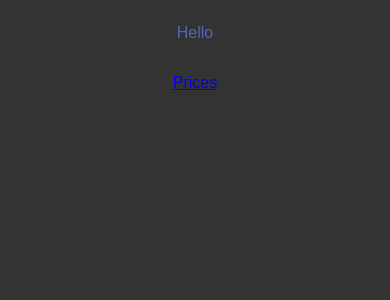
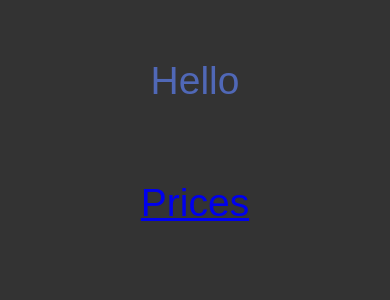
Before and after one commit to atlemagnussen/elprices, a SvelteKit app in the folder svelte-kit/: page / in a window 390 px wide. Shown: the top 300 px of the page. Built offline with nearby package versions, Linux system fonts and the light colour scheme.

Commit message:
try make it responsive no matter viewport size

```diff
--- a/svelte-kit/src/routes/CurrentPrice.svelte
+++ b/svelte-kit/src/routes/CurrentPrice.svelte
@@ -28,8 +28,8 @@
         justify-content: center;
         align-items: center;
         gap: 0.5rem;
-        height: 8rem;
-        width: 8rem;
+        height: 90vw;
+        width: 90vw;
 
         border-radius: 50%;
         /* background: var(--digilean-primary-button);
--- a/svelte-kit/src/routes/styles.css
+++ b/svelte-kit/src/routes/styles.css
@@ -19,7 +19,9 @@
 	font-family: var(--font-body);
 	color: var(--color-text);
 }
-
+html {
+	font-size: 10vw;
+}
 body {
 	min-height: 100vh;
 	margin: 0;
@@ -27,10 +29,4 @@ body {
 	background-color: var(--color-bg-1);
 	background-size: 100vw 100vh;
 	color: var(--color-text-main);
-	/* background-image: radial-gradient(
-			50% 50% at 50% 50%,
-			rgba(255, 255, 255, 0.75) 0%,
-			rgba(255, 255, 255, 0) 100%
-		),
-		linear-gradient(180deg, var(--color-bg-0) 0%, var(--color-bg-1) 15%, var(--color-bg-2) 50%); */
 }
```
Also changed, not shown: svelte-kit/src/routes/prices/+page.svelte (+7 -2 lines).
